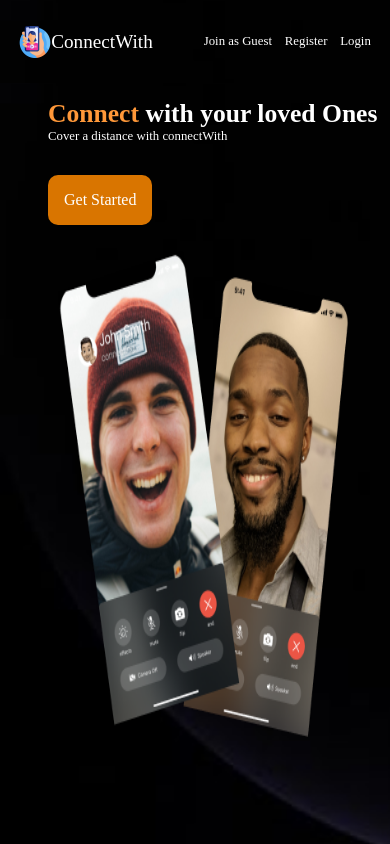
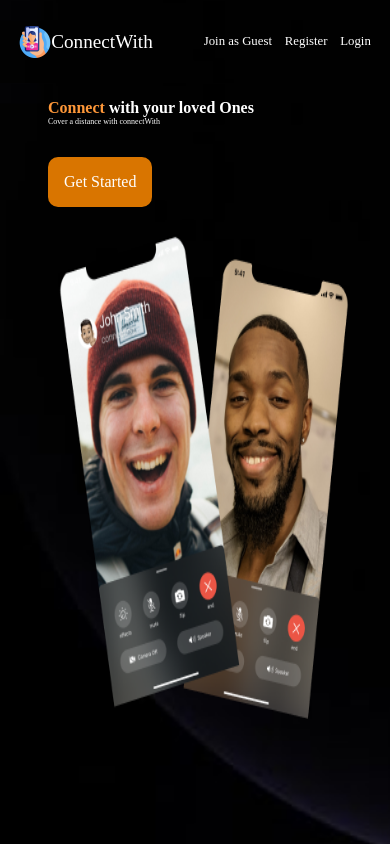
Before and after one commit to Chhaya178/ConnectWith, a React (Vite) app in the folder Frontend/: page / in a window 390 px wide. Built offline with nearby package versions, Linux system fonts and the light colour scheme.

Commit message:
adding new features

```diff
--- a/Frontend/src/App.css
+++ b/Frontend/src/App.css
@@ -139,7 +139,7 @@
   .landingPageContainer .navHeader {
     align-items: center;
     display: flex;
-    padding-right: 8px;
+    padding-right: 10px;
 }
 
 
@@ -164,7 +164,7 @@
 }
 
 .landingMainContainer > div:nth-child(1) {
-    font-size: 0.8rem;
+    font-size: 0.5rem;
     margin-top: 1rem;
 
 }
```
